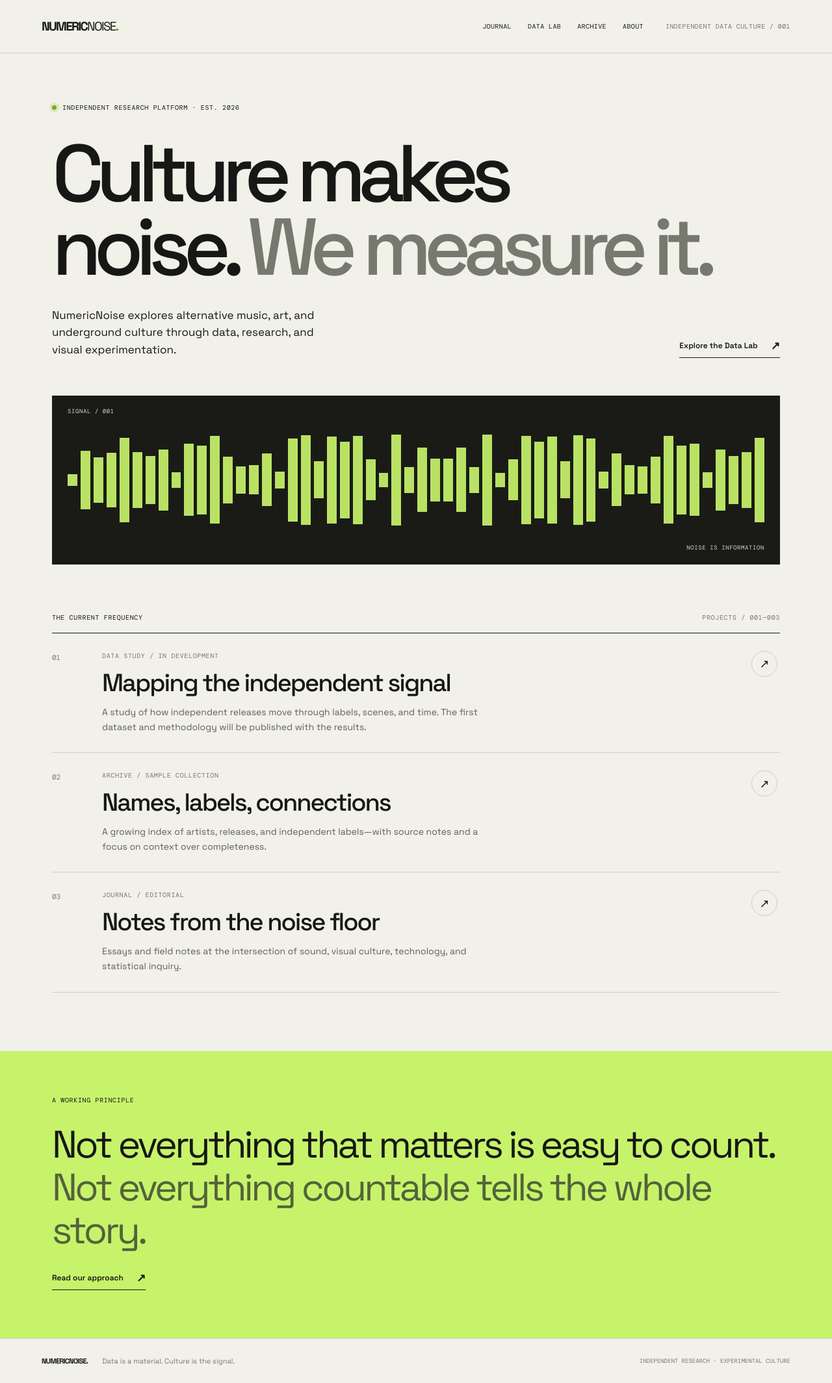
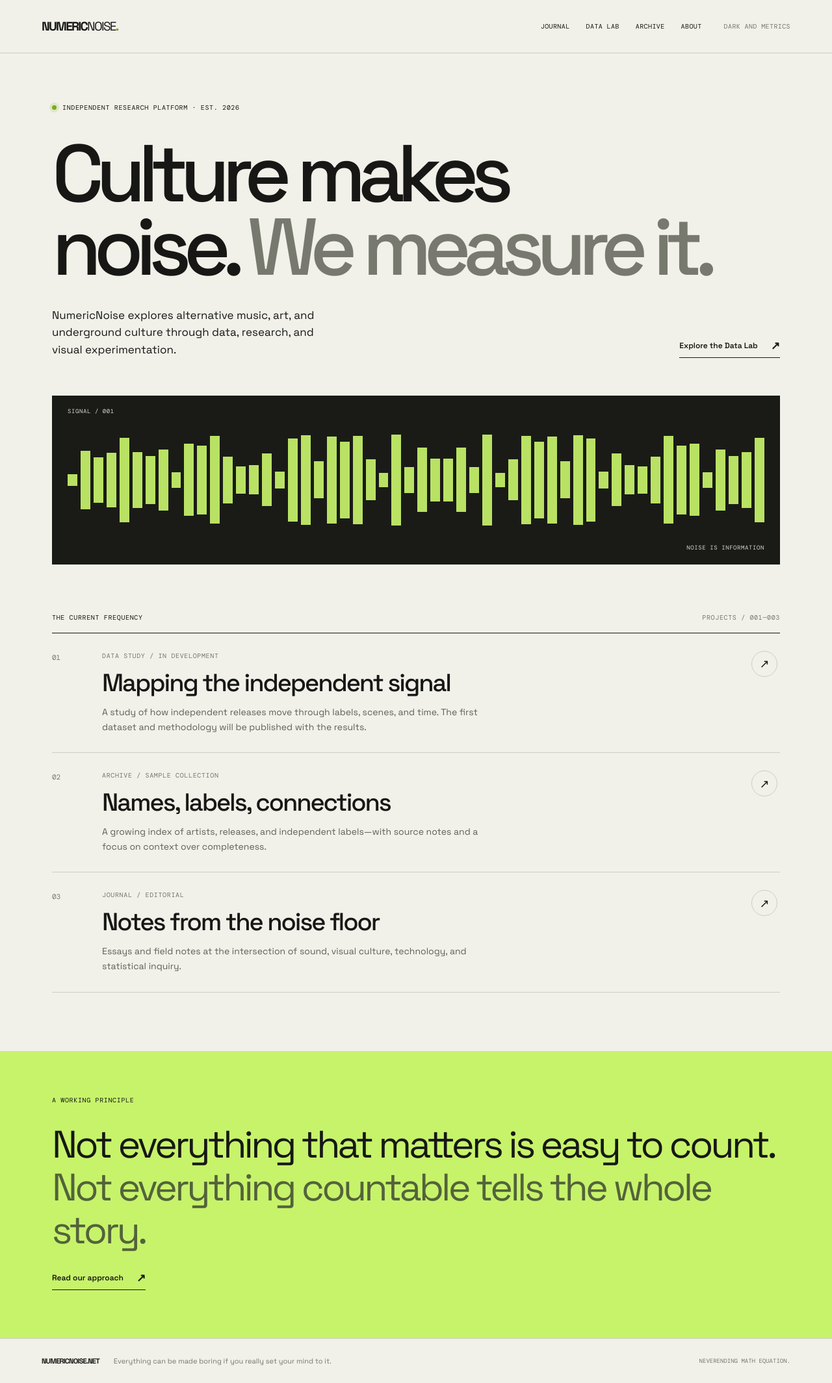
Before and after one commit to atanasovicaleksandar/numericnoise, a Next.js app: page / in a window 1280 px wide. Shown: the whole page at 65% size. Built offline with nearby package versions, Linux system fonts and the light colour scheme.

Commit message:
Update layout.tsx

```diff
--- a/src/app/layout.tsx
+++ b/src/app/layout.tsx
@@ -5,7 +5,7 @@ import "./globals.css";
 export const metadata: Metadata = {
   title: {
     default: "NumericNoise — Data, sound & alternative culture",
-    template: "%s — NumericNoise",
+    template: "%s — NumericNoise.Net",
   },
   description:
     "An independent research and publishing project exploring alternative music, art, scenes, and statistics.",
@@ -39,13 +39,13 @@ export default function RootLayout({
                 </Link>
               ))}
             </nav>
-            <span className="header-index">INDEPENDENT DATA CULTURE / 001</span>
+            <span className="header-index">DARK AND METRICS</span>
           </header>
           <main>{children}</main>
           <footer className="site-footer">
-            <Link className="footer-mark" href="/">NUMERICNOISE.</Link>
-            <p>Data is a material. Culture is the signal.</p>
-            <span>Independent research · Experimental culture</span>
+            <Link className="footer-mark" href="/">NUMERICNOISE.NET</Link>
+            <p>Everything can be made boring if you really set your mind to it.</p>
+            <span>Neverending math equation.</span>
           </footer>
         </div>
       </body>
```
